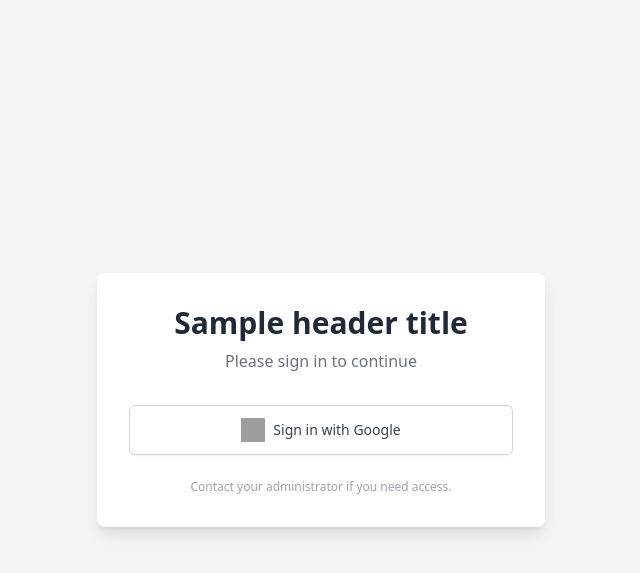
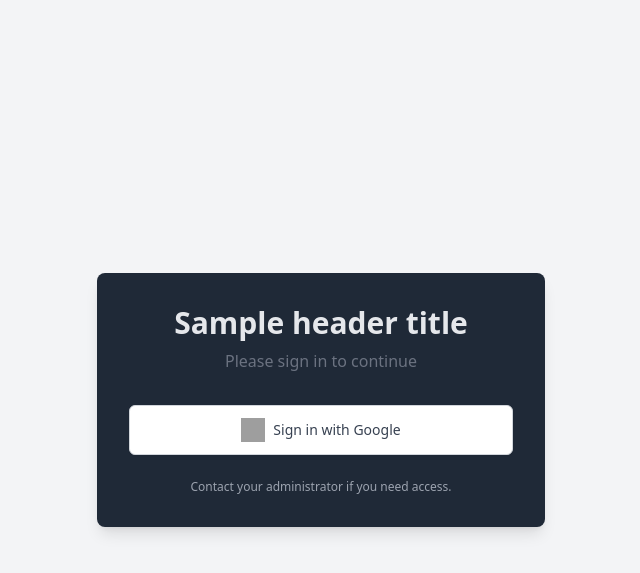
Before and after one commit to teslien/ReportsDashboard, a Python web app: template templates/login.html in a window 1280 px wide. Shown: the top 573 px of the page, without its empty margins (319-959 px from the left). Run offline with Jinja, Linux system fonts and the light colour scheme; the template is opened without the code that fills it: most values are stand-ins (such as "Sample title", 1, 10 or a date in 2020); some libraries are stand-ins or nearby versions; grey boxes are pictures that could not be loaded.

Commit message:
Update login page to use dark theme

```diff
--- a/templates/login.html
+++ b/templates/login.html
@@ -9,11 +9,11 @@
 </head>
 <body class="bg-gray-100 flex items-center justify-center h-screen">
 
-    <div class="bg-white p-8 rounded-lg shadow-lg w-full max-w-md text-center">
-        <h1 class="text-3xl font-bold text-gray-800 mb-2">{{ header_title }}</h1>
+    <div class="bg-gray-800 p-8 rounded-lg shadow-lg w-full max-w-md text-center">
+        <h1 class="text-3xl font-bold text-gray-200 mb-2">{{ header_title }}</h1>
         <p class="text-gray-500 mb-8">Please sign in to continue</p>
 
-        <a href="{{ url_for('login_google') }}" class="flex items-center justify-center w-full px-4 py-3 border border-gray-300 rounded-md shadow-sm text-sm font-medium text-gray-700 bg-white hover:bg-gray-50 transition duration-150 ease-in-out">
+        <a href="{{ url_for('login_google') }}" class="flex items-center justify-center w-full px-4 py-3 border border-gray-300 rounded-md shadow-sm text-sm font-medium text-gray-700 bg-white hover:bg-gray-700 transition duration-150 ease-in-out">
             <img src="https://www.svgrepo.com/show/475656/google-color.svg" alt="Google" class="h-6 w-6 mr-2">
             <span>Sign in with Google</span>
         </a>
```
